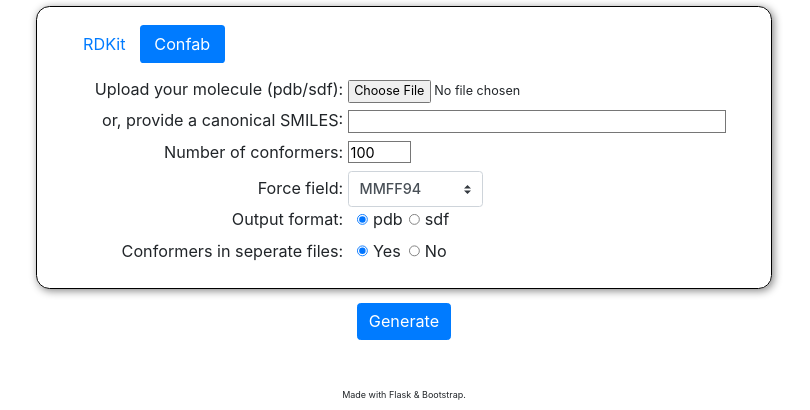
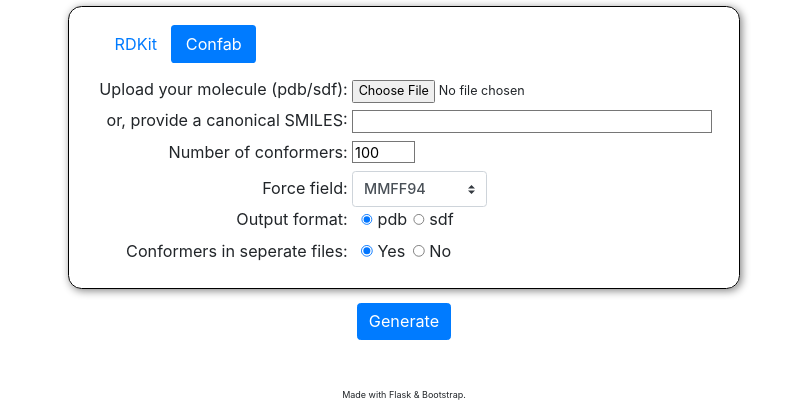
Before and after one commit to Et9797/confgen-webapp, a Flask app: page /confab in a window 1280 px wide. Shown: the part 522-932 px from the top of the page, without its empty margins (236-1046 px from the left). Run offline with Flask 2, Linux system fonts and the light colour scheme; parts of the project's set-up code (start-up, migrations or seed data) failed here and were passed over; some libraries are stand-ins or nearby versions.

Commit message:
style changes

```diff
--- a/confab.py
+++ b/confab.py
@@ -45,8 +45,3 @@ def write_conformers(mole, confid_list, output_ext, seperate_files):
                         conformer = conf.read()
                         merged.write(conformer)
         [os.remove(f) for f in os.listdir() if f.startswith("conformer_")]
-
-
-
-#conformers = generate_conformers("mtx.sdf", force_field="mmff94")
-#write_conformers(conformers, list(range(50)), "PDB", "False")
--- a/flask_app.py
+++ b/flask_app.py
@@ -22,10 +22,10 @@ from flask_mail import Mail, Message
 from config import mail_username, mail_password
 
 #/var/www/html/log.txt
-logging.basicConfig(filename="log.txt", level=logging.DEBUG, format='%(asctime)s %(message)s')
+logging.basicConfig(filename="/var/www/html/private_confgen/log.txt", level=logging.DEBUG, format='%(asctime)s %(message)s')
 
-BASE_DIR = '/home/et/personal_projects/private_confgen/'
-MOLECULE_UPLOADS = '/home/et/personal_projects/private_confgen/MOLECULE_UPLOADS/'
+BASE_DIR = '/var/www/html/private_confgen/'
+MOLECULE_UPLOADS = '/var/www/html/private_confgen/MOLECULE_UPLOADS/'
 #change to '/var/www/html/rdkit-obabel-confgen/MOLECULE_UPLOADS/'
 
 app = Flask(__name__)
--- a/static/style.css
+++ b/static/style.css
@@ -80,7 +80,7 @@ body {
 }
 
 #options input[type="text"] {
-    width:420px;
+    width:400px;
     height:25px;
     font-size:14px;
 }
@@ -98,7 +98,7 @@ body {
 
 #options input[type="file"]{
     margin-bottom:3px;
-    width:450px;
+    width:400px;
     font-size: 14px;
 }
 
--- a/templates/confab.html
+++ b/templates/confab.html
@@ -10,6 +10,7 @@
                 <a class="nav-link active" href="{{ url_for('confab_page') }}">Confab</a>
             </li>
         </ul>
+        <div style="margin-left:-30px;margin-right:10px;">
             <label style="text-align: right;">Upload your molecule (pdb/sdf):</label>
             <input type="file" id="mol_file" name="molecule_file"><br>
             <label style="text-align: right;">or, provide a canonical SMILES:</label>
@@ -39,6 +40,7 @@
                 <label class="form-check-label" for="radio_merged">No</label>
             </div>
         </div>
+    </div>
     <br>
     <div class="msg"></div>
     <input class="btn btn-primary" id="submit-button" type="submit" name="submit_btn" value="Generate">
--- a/templates/rdkit.html
+++ b/templates/rdkit.html
@@ -66,6 +66,7 @@
                             <a class="nav-link" href="{{ url_for('confab_page') }}">Confab</a>
                         </li>
                     </ul>
+                    <div style="margin-left:-30px;margin-right:10px;">
                         <label style="text-align: right;">Upload your molecule (pdb/sdf):</label>
                         <input type="file" id="mol_file" name="molecule_file"><br>
                         <label style="text-align: right;">or, provide a canonical SMILES:</label>
@@ -87,6 +88,7 @@
                             <label class="form-check-label" for="radio_seperate">Yes</label>
                             <input class="form-check-input" type="radio" name="output_seperate" id="radio_merged" value="False">
                             <label class="form-check-label" for="radio_merged">No</label>
+                        </div>
                     </div>
                 </div>
                 <br>
```
Lines whose indentation alone changed are shown as unchanged.
